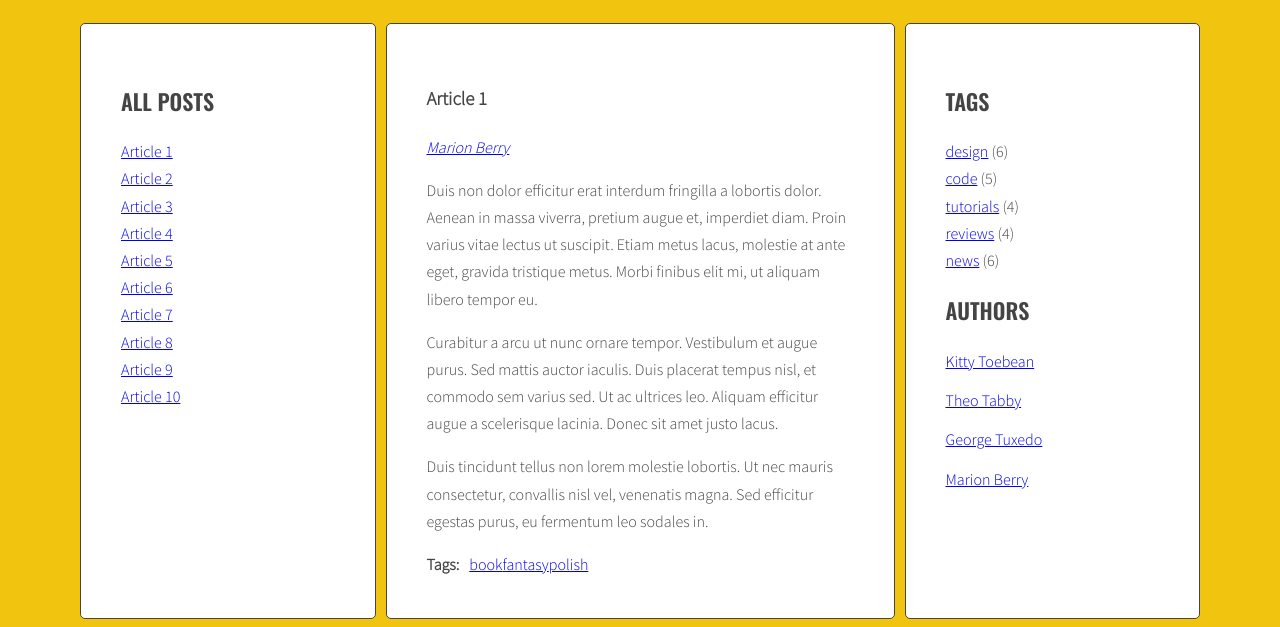
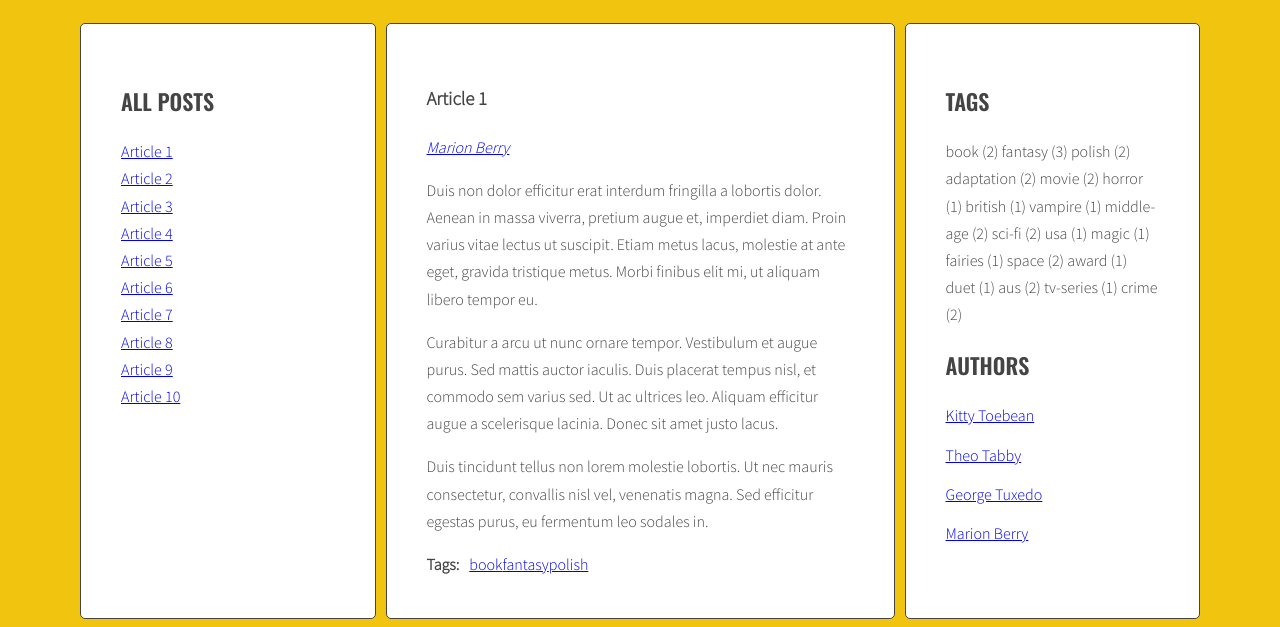
Before and after one commit to magorska/javascript-blog, a website: page index.html in a window 1280 px wide. Shown: the part 220-847 px from the top of the page. Drawn offline with nearby package versions, Linux system fonts and the light colour scheme.

```diff
--- a/index.html
+++ b/index.html
@@ -245,11 +245,7 @@
                     <aside class="sidebar">
                         <h2 class="section-title">Tags</h2>
                         <ul class="list tags">
-                            <li><a href="#">design</a> <span>(6)</span></li>
-                            <li><a href="#">code</a> <span>(5)</span></li>
-                            <li><a href="#">tutorials</a> <span>(4)</span></li>
-                            <li><a href="#">reviews</a> <span>(4)</span></li>
-                            <li><a href="#">news</a> <span>(6)</span></li>
+
                         </ul>
                         <h2 class="section-title">Authors</h2>
                         <ul class="list authors">
--- a/js/script.js
+++ b/js/script.js
@@ -4,7 +4,8 @@
   optTitleSelector = '.post-title',
   optTitleListSelector = '.titles',
   optArticleTagsSelector = '.post-tags .list',
-  optArticleAuthorSelector = '.post-author';
+  optArticleAuthorSelector = '.post-author',
+  optTagsListSelector = '.tags.list';
 
 
 function titleClickHandler(event){
@@ -86,8 +87,15 @@
 
 generateTitleLinks();
 
+function calculateTagsParams() {
+
+}
+
 
 function generateTags(){
+    /* [NEW] create a new variable allTags with an empty object */
+    let allTags = {};
+
   /* find all articles */
   const articles = document.querySelectorAll(optArticleSelector);
 
@@ -121,6 +129,15 @@
       html = html + linkHTML;
       console.log(html);
 
+      /* [NEW] check if this link is NOT already in allTags */
+      if(!allTags.hasOwnProperty(tag)){
+
+        /* [NEW] add generated code to allTags array */
+        allTags[tag] = 1;
+      } else {
+        allTags[tag] ++;
+      }
+
     /* END LOOP: for each tag */
     }
 
@@ -129,6 +146,28 @@
 
   /* END LOOP: for every article: */
   }
+
+  /* [NEW] find list of tags in right column */
+  const tagList = document.querySelector('.tags');
+
+  const tagsParams = calculateTagsParams(allTags);
+  console.log('tagsParams:', tagsParams);
+
+  /*[NEW] create variable for all links HTML code */
+  let allTagsHTML = '';
+
+  /* [NEW] START LOOP: for each tag in allTags: */
+  for (let tag in allTags) {
+
+    /* [NEW] generate code of a link and add it to allTagsHTML */
+    allTagsHTML += tag + ' (' + allTags[tag] + ') ';
+
+    /* [NEW] END LOOP: for each tag in allTags: */
+  }
+
+  /* [NEW] add html from allTagsHTML to tagList */
+  tagList.innerHTML = allTagsHTML;
+
 }
 
 generateTags();
@@ -268,7 +307,7 @@
     }
 
     /* execute function "generateAuthors" with article selector as argument */
-    generateAuthors('[data-author~="' + author + '"]');
+    generateAuthors('[data-author="' + author + '"]');
 
 }
 
```
